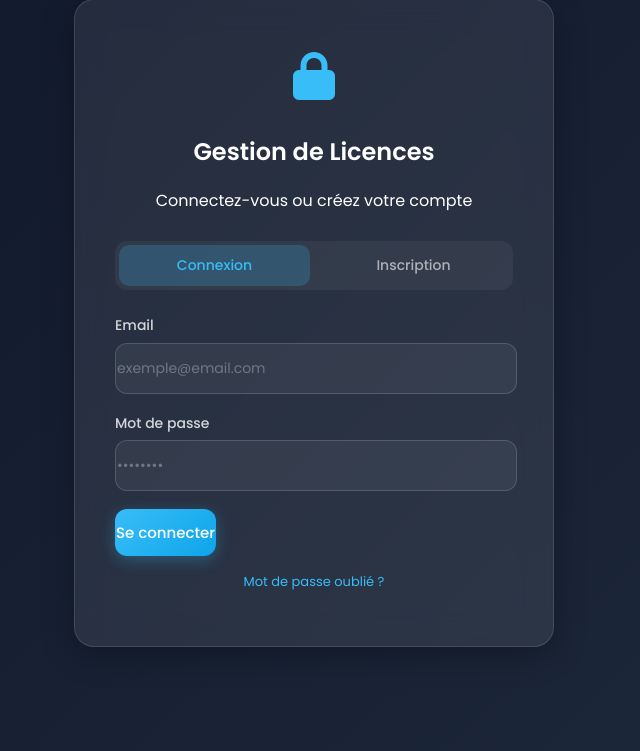
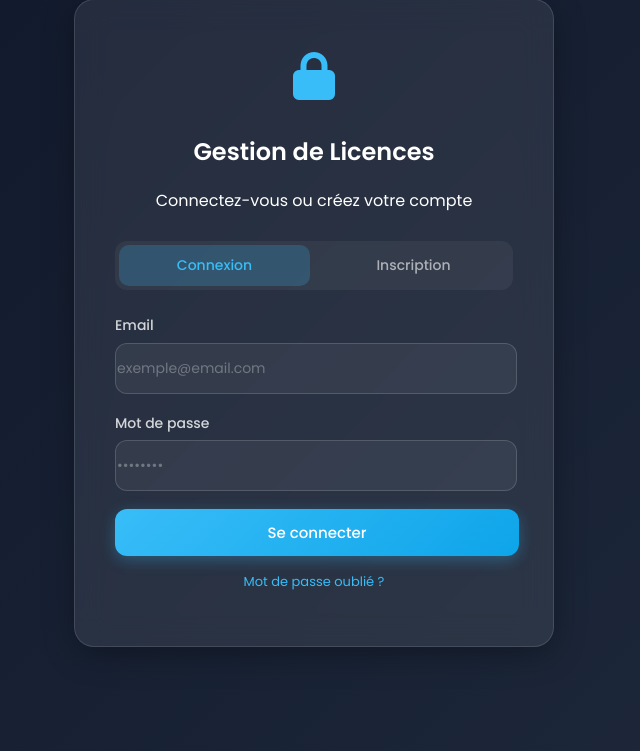
Before and after one commit to MatrxImmo/licences-logiciels, a PHP site: page /login.html in a window 1280 px wide. Shown: the part 105-856 px from the top of the page, without its empty margins (326-966 px from the left). Run offline with PHP 8.4, Linux system fonts and the light colour scheme.

Commit message:
Added style

```diff
--- a/css/style.css
+++ b/css/style.css
@@ -48,6 +48,7 @@ text-align: center;
 }
 .btn-primary {
 background: linear-gradient(135deg, #38BDF8, #0EA5E9);
+width: 101.5%;
 color: #FFFFFF;
 box-shadow: 0 4px 15px rgba(56, 189, 248, 0.3);
 }
```
